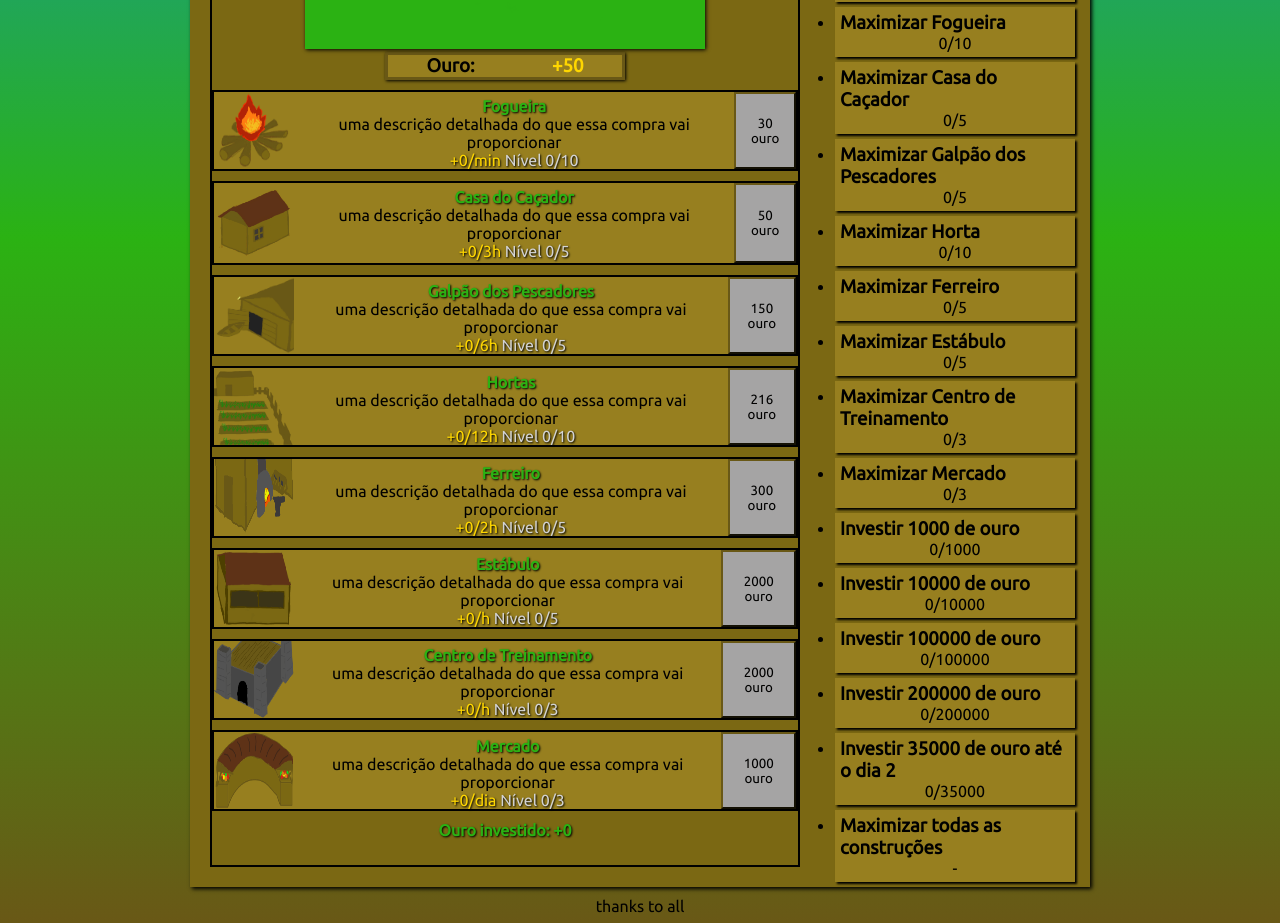
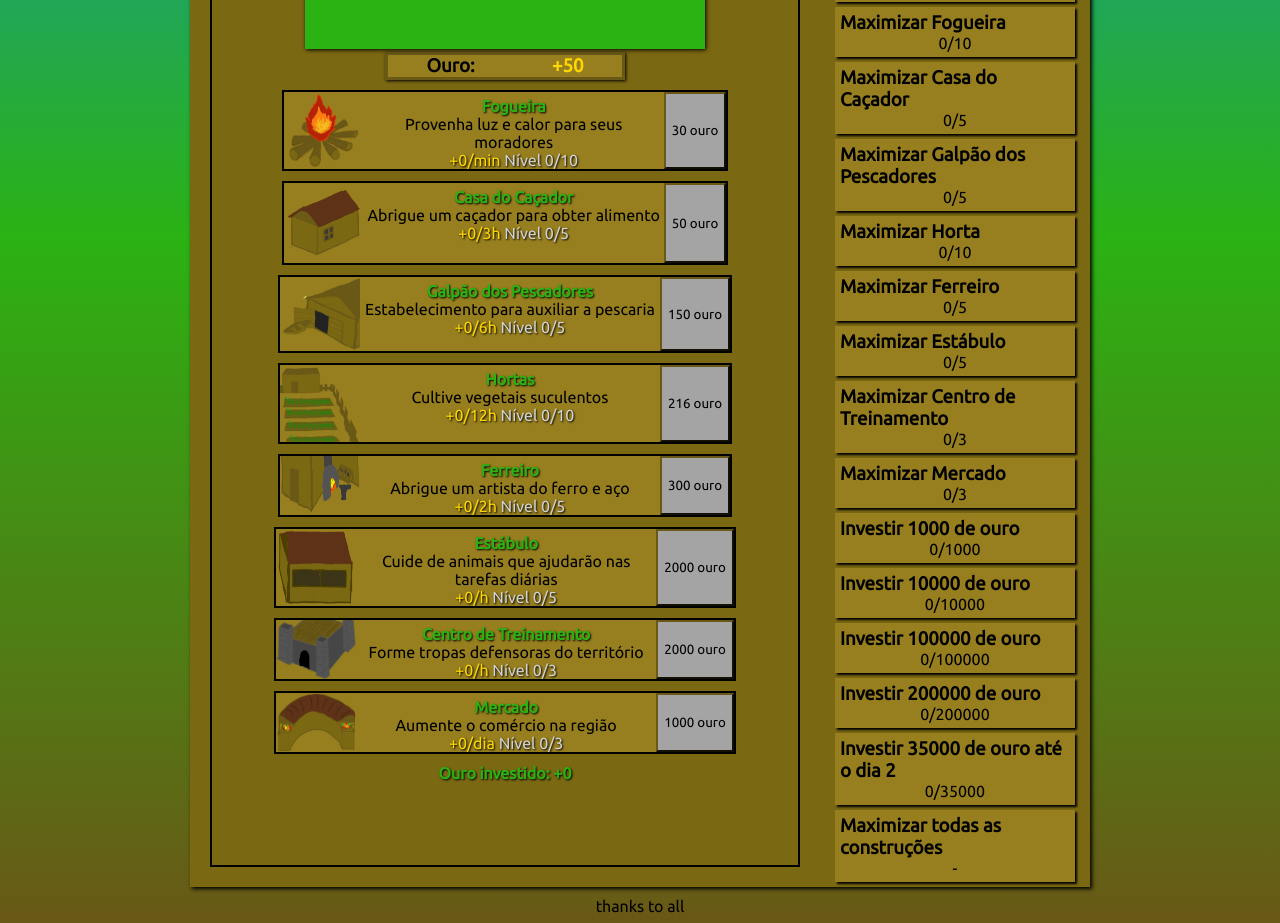
Before and after one commit to yuriverso/Vita, a plain HTML site: page index.html in a window 1280 px wide. Shown: the part 447-1370 px from the top of the page. Drawn offline with Linux system fonts and the light colour scheme.

Commit message:
Finalizado

```diff
--- a/index.html
+++ b/index.html
@@ -5,7 +5,7 @@
     <meta http-equiv="X-UA-Compatible" content="IE=edge">
     <meta name="viewport" content="width=device-width, initial-scale=1.0">
     <title>Projeto Vita</title>
-    <link rel="shortcut icon" href="favicon.ico" type="image/x-icon">
+    <link rel="shortcut icon" href="res/favicon.ico" type="image/x-icon">
     <link rel="stylesheet" href="style.css">
     <script src="script.js" defer></script>
 </head>
@@ -45,7 +45,7 @@
                 <img src="res/bonfire_icon.png" alt="bonfire_icon" width="80">
                 <article>
                     <h4>Fogueira</h4>
-                    <p>uma descrição detalhada do que essa compra vai proporcionar</p>
+                    <p>Provenha luz e calor para seus moradores</p>
                     <br>
                     <p id="bonfire-bonus" class="bonus"></p>
                     <p id="bonfire-level" class="level"></p>
@@ -56,7 +56,7 @@
                 <img src="res/house_icon.png" alt="house_icon" width="80">
                 <article>
                     <h4>Casa do Caçador</h4>
-                    <p>uma descrição detalhada do que essa compra vai proporcionar</p>
+                    <p>Abrigue um caçador para obter alimento</p>
                     <br>
                     <p id="house-bonus" class="bonus"></p>
                     <p id="house-level" class="level"></p>
@@ -67,7 +67,7 @@
                 <img src="res/fisher_icon.png" alt="fisher_icon" width="80">
                 <article>
                     <h4>Galpão dos Pescadores</h4>
-                    <p>uma descrição detalhada do que essa compra vai proporcionar</p>
+                    <p>Estabelecimento para auxiliar a pescaria</p>
                     <br>
                     <p id="fisher-bonus" class="bonus"></p>
                     <p id="fisher-level" class="level"></p>
@@ -78,7 +78,7 @@
                 <img src="res/crops_icon.png" alt="crops_icon" width="80">
                 <article>
                     <h4>Hortas</h4>
-                    <p>uma descrição detalhada do que essa compra vai proporcionar</p>
+                    <p>Cultive vegetais suculentos</p>
                     <br>
                     <p id="crops-bonus" class="bonus"></p>
                     <p id="crops-level" class="level"></p>
@@ -89,7 +89,7 @@
                 <img src="res/blacksmith_icon.png" alt="blacksmith_icon" width="80">
                 <article>
                     <h4>Ferreiro</h4>
-                    <p>uma descrição detalhada do que essa compra vai proporcionar</p>
+                    <p>Abrigue um artista do ferro e aço</p>
                     <br>
                     <p id="blacksmith-bonus" class="bonus"></p>
                     <p id="blacksmith-level" class="level"></p>
@@ -100,7 +100,7 @@
                 <img src="res/stable_icon.png" alt="stable_icon" width="80">
                 <article>
                     <h4>Estábulo</h4>
-                    <p>uma descrição detalhada do que essa compra vai proporcionar</p>
+                    <p>Cuide de animais que ajudarão nas tarefas diárias</p>
                     <br>
                     <p id="stable-bonus" class="bonus"></p>
                     <p id="stable-level" class="level"></p>
@@ -111,7 +111,7 @@
                 <img src="res/barracks_icon.png" alt="barracks_icon" width="80">
                 <article>
                     <h4>Centro de Treinamento</h4>
-                    <p>uma descrição detalhada do que essa compra vai proporcionar</p>
+                    <p>Forme tropas defensoras do território</p>
                     <br>
                     <p id="barracks-bonus" class="bonus"></p>
                     <p id="barracks-level" class="level"></p>
@@ -122,7 +122,7 @@
                 <img src="res/market_icon.png" alt="market_icon" width="80">
                 <article>
                     <h4>Mercado</h4>
-                    <p>uma descrição detalhada do que essa compra vai proporcionar</p>
+                    <p>Aumente o comércio na região</p>
                     <br>
                     <p id="market-bonus" class="bonus"></p>
                     <p id="market-level" class="level"></p>
--- a/script.js
+++ b/script.js
@@ -90,7 +90,6 @@ function contador(){
         min=0;
         document.getElementById("h").innerHTML = h;
     }
-    document.getElementById("seg").innerHTML = sec;
     countTime();
     countGold();
     updateValues()
--- a/style.css
+++ b/style.css
@@ -76,11 +76,12 @@ img#market{
 }
 section{
     border: 2px solid black;
-    width: fit-content;
     display: inline-flex;
     margin: 5px auto;
     background-color: rgb(151, 127, 31);
-
+}
+article{
+    width: 300px;
 }
 h4{
     padding: 0;
@@ -128,6 +129,7 @@ ul{
     padding: 0;
     display: inline;
     height: 100%;
+    list-style: none;
 }
 li{
     padding: 5px;
@@ -136,7 +138,6 @@ li{
     background-color: rgb(151, 127, 31);
     box-shadow: 2px 2px 2px black;
 
-
 }
 li>div>h3{
     text-align: left;
@@ -144,7 +145,6 @@ li>div>h3{
 p{
     display: inline;
     color: black;
-
 }
 h2{
     color: rgb(43, 178, 19);
```
Also changed, not shown: notas.txt (deleted), res/favicon.ico (added), 8 other files.
